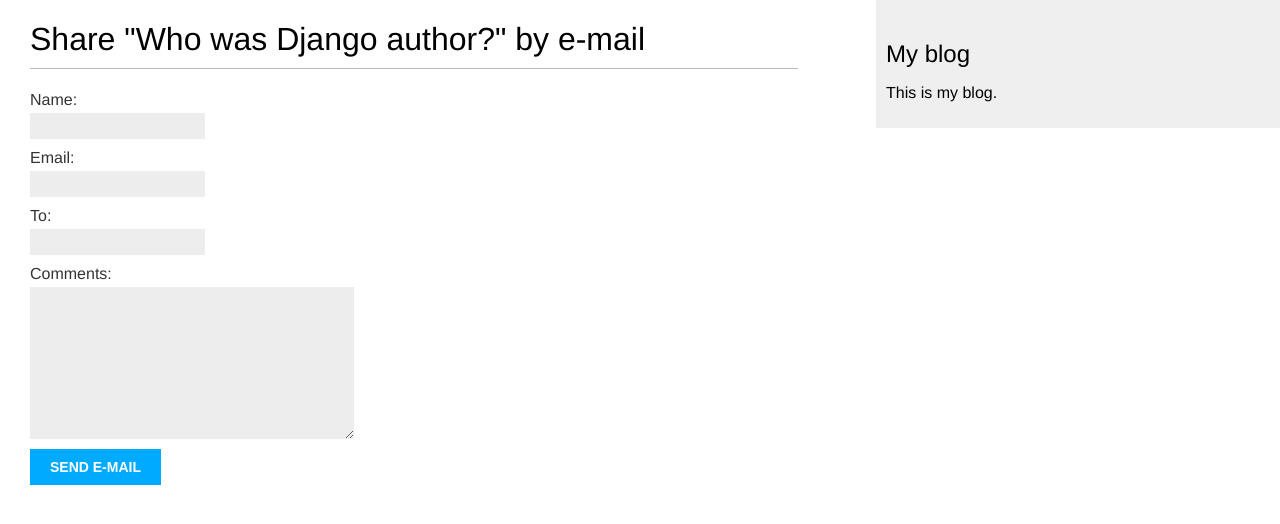
After one commit to duongbm/django-blog-app, a Django app: page /blog/share/1 in a window 1280 px wide. The commit adds this page. Shown: the top 524 px of the page. Run offline with Django 4.2, Linux system fonts and the light colour scheme; data comes from the database, SQL or seed files in the repository.

Commit message:
[feat] add form

```diff
--- /dev/null
+++ b/blog/forms.py
@@ -0,0 +1,8 @@
+from django import forms
+
+
+class EmailPostForm(forms.Form):
+    name = forms.CharField(max_length=32)
+    email = forms.EmailField()
+    to = forms.EmailField()
+    comments = forms.CharField(required=False, widget=forms.Textarea)
--- a/blog/urls.py
+++ b/blog/urls.py
@@ -6,5 +6,6 @@ app_name = 'blog'
 urlpatterns = [
     # path('', views.post_list, name='post_list'),
     path('', views.PostListView.as_view(), name='post_list'),
-    path('<int:year>/<int:month>/<int:day>/<slug:post>', views.post_detail, name='post_detail')
+    path('<int:year>/<int:month>/<int:day>/<slug:post>', views.post_detail, name='post_detail'),
+    path('share/<int:post_id>', views.post_share, name='post_share')
 ]
--- a/blog/views.py
+++ b/blog/views.py
@@ -4,6 +4,7 @@ from django.shortcuts import render, get_object_or_404
 # Create your views here.
 from django.views.generic import ListView
 
+from blog.forms import EmailPostForm
 from blog.models import Post
 
 
@@ -34,3 +35,17 @@ def post_detail(request, year, month, day, post):
                              publish__year=year,
                              publish__month=month, publish__day=day)
     return render(request, 'detail.html', {'post': post})
+
+
+def post_share(request, post_id):
+    post = get_object_or_404(Post, id=post_id, status=Post.Status.PUBLISHED)
+    if request.method == 'POST':
+        form = EmailPostForm(request.POST)
+        # form was submitted
+        if form.is_valid():
+            # form field pass validation
+            cd = form.cleaned_data
+            # send mail
+    else:
+        form = EmailPostForm()
+    return render(request, 'share.html', {'post': post, 'form': form})
--- a/templates/detail.html
+++ b/templates/detail.html
@@ -6,4 +6,9 @@
     Published {{ post.publish }} by {{ post.author }}
   </p>
   {{ post.body|linebreaks }}
+  <p>
+    <a href="{% url "blog:post_share" post.id %}">
+      Share this post
+    </a>
+  </p>
 {% endblock %}
--- a/templates/list.html
+++ b/templates/list.html
@@ -14,5 +14,7 @@
     </p>
     {{ post.body|truncatewords:30|linebreaks }}
   {% endfor %}
-  {% include 'pagination.html' with page=posts %}
+  {% if posts.has_next %}
+    {% include 'pagination.html' with page=posts %}
+  {% endif %}
 {% endblock %}
--- /dev/null
+++ b/templates/share.html
@@ -0,0 +1,17 @@
+{% extends "base.html" %}
+{% block title %}Share a post{% endblock %}
+{% block content %}
+  {% if sent %}
+    <h1>E-mail successfully sent</h1>
+    <p>
+      "{{ post.title }}" was successfully sent to {{ form.cleaned_data.to }}.
+    </p>
+  {% else %}
+    <h1>Share "{{ post.title }}" by e-mail</h1>
+    <form method="post">
+      {{ form.as_p }}
+      {% csrf_token %}
+      <input type="submit" value="Send e-mail">
+    </form>
+  {% endif %}
+{% endblock %}
```
